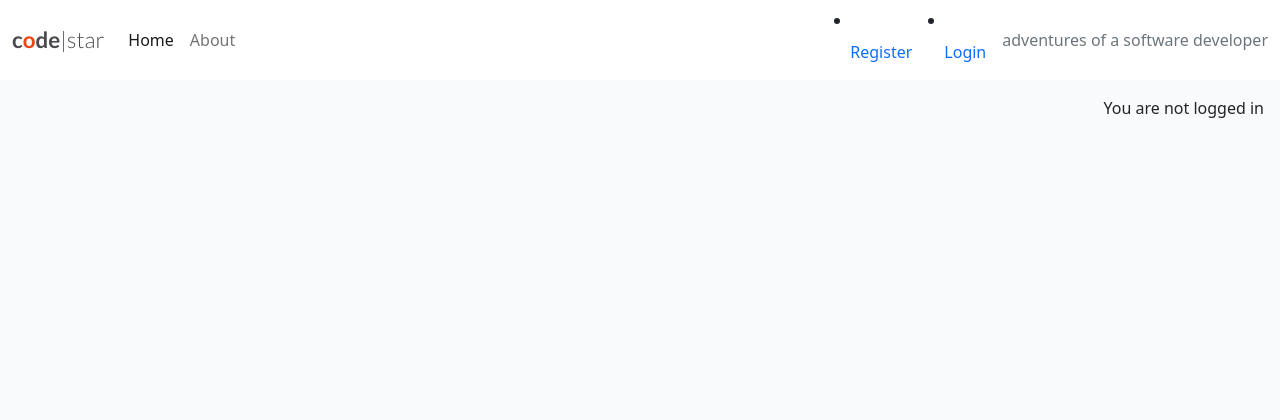
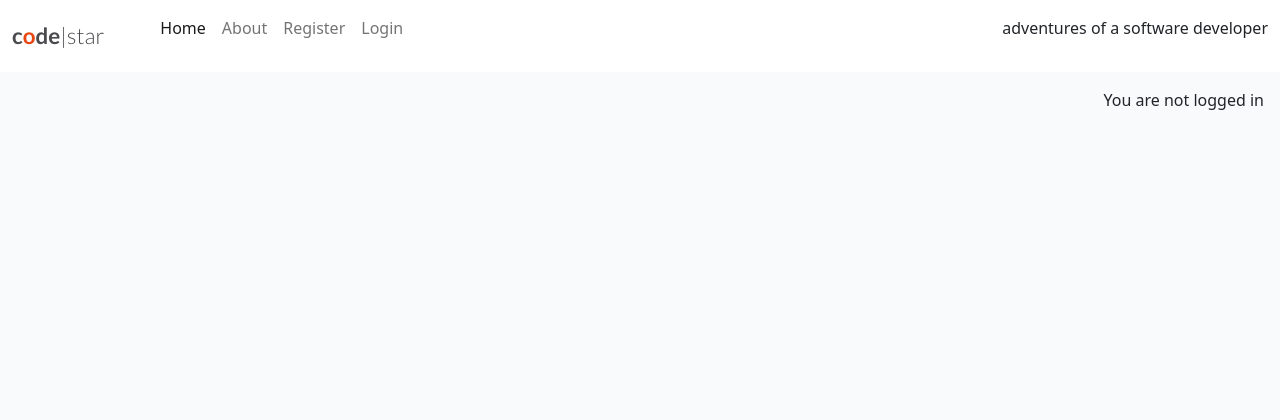
Before and after one commit to erincunningham7/django-blog-3, a Django app: page / in a window 1280 px wide. Shown: the top 420 px of the page. Run offline with Django 4.2, Linux system fonts and the light colour scheme; data that the repository does not hold is empty.

Commit message:
fix error in navbar

```diff
--- a/templates/base.html
+++ b/templates/base.html
@@ -62,7 +62,7 @@
         >
           <span class="navbar-toggler-icon"></span>
         </button>
-        <div class="collapse navbar-collapse" id="navbarText">
+        <ul class="collapse navbar-collapse" id="navbarText">
           <ul class="navbar-nav me-auto mb-2 mb-lg-0">
             <li class="nav-item">
               <a
@@ -80,7 +80,6 @@
                 >About</a
               >
             </li>
-          </ul>
           {% if user.is_authenticated %}
           <li class="nav-item">
             <a
@@ -108,6 +107,7 @@
             >
           </li>
           {% endif %}
+          </ul
           <span class="navbar-text text-muted">
             adventures of a software developer
           </span>
```
